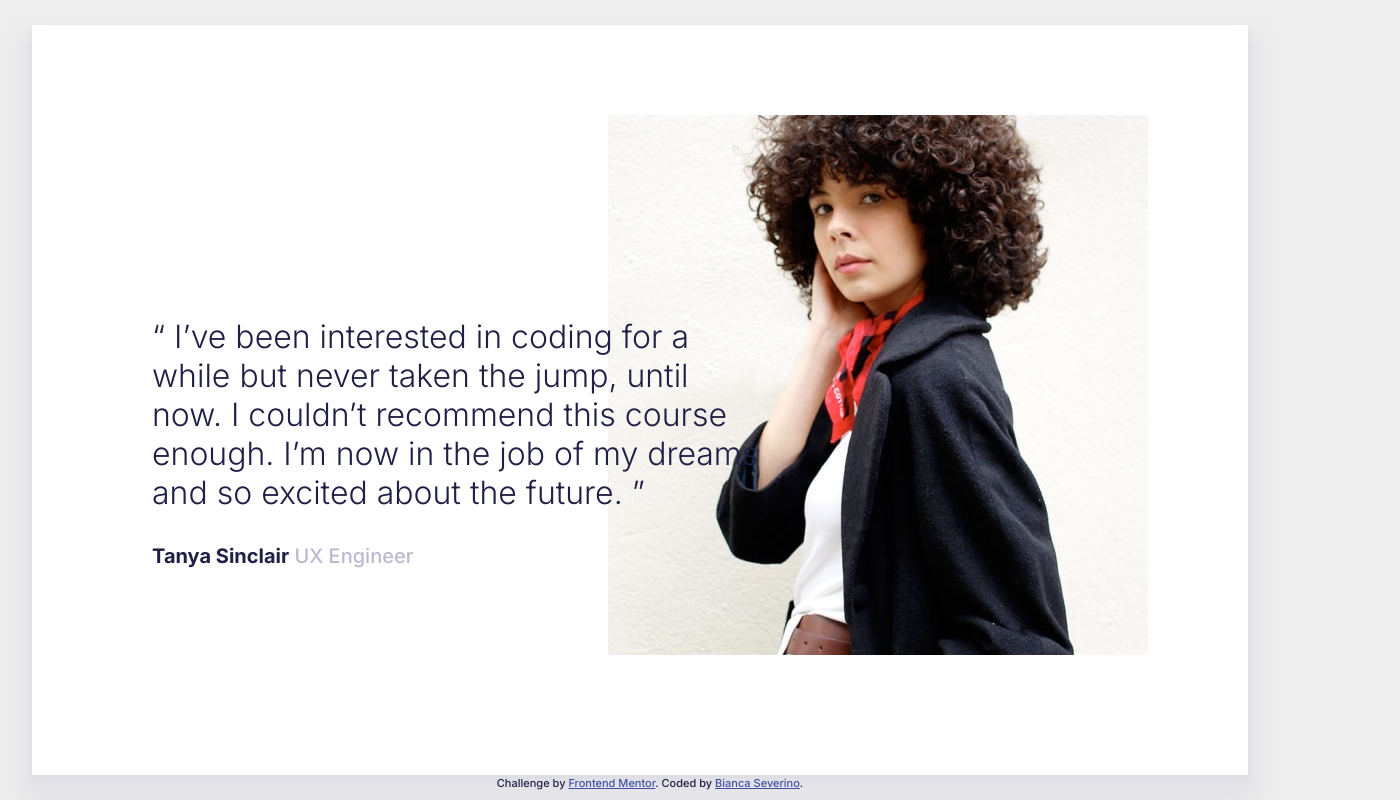
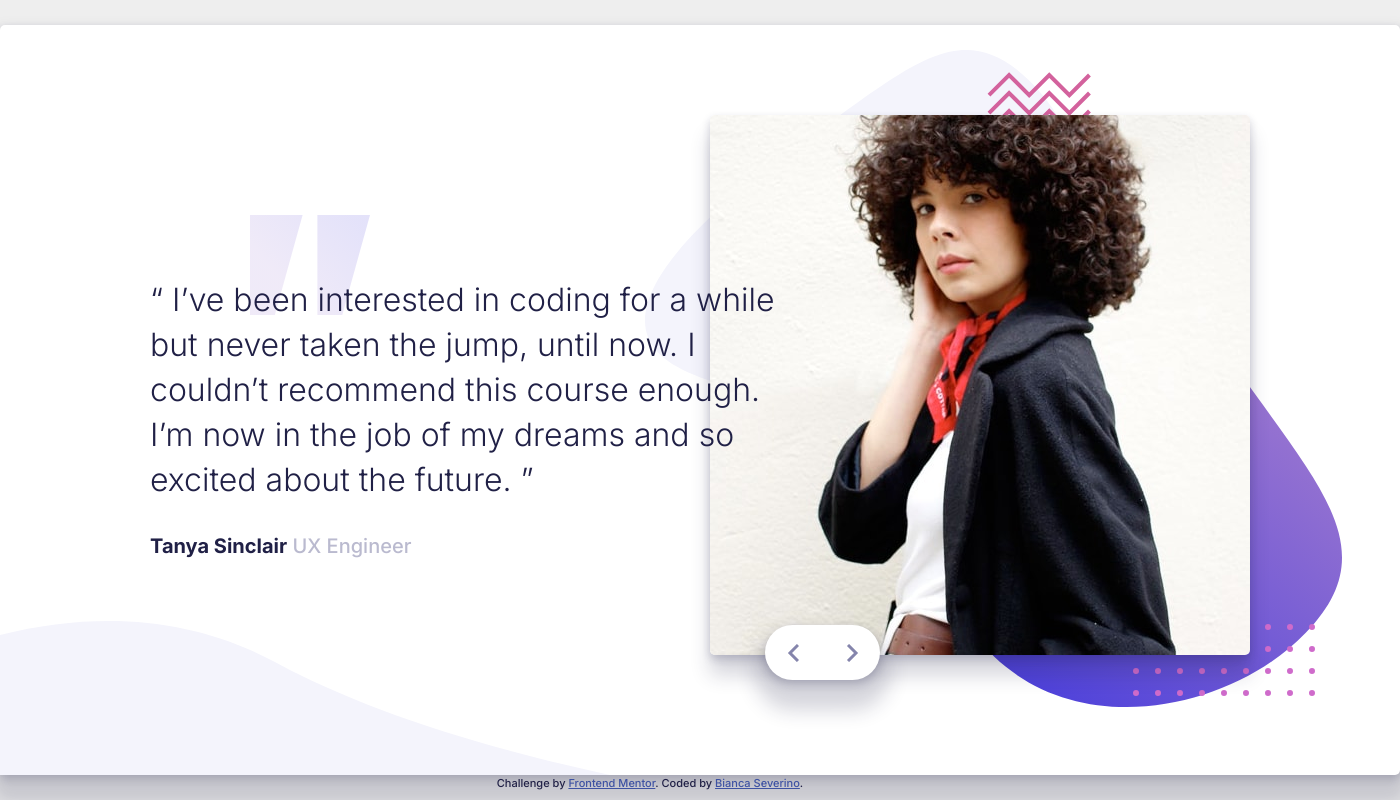
Before and after one commit to bseverino/coding-bootcamp-testimonials-slider, a plain HTML site: page index.html in a window 1280 px wide. Shown: the whole page, 1400 px wide, since content can reach past the window. Drawn offline with Linux system fonts and the light colour scheme.

Commit message:
Finished desktop styling and added click events

```diff
--- a/index.css
+++ b/index.css
@@ -16,25 +16,27 @@ body {
 }
 
 .slider {
-  width: 95%;
+  width: 1400px;
   height: 750px;
   margin: auto;
   position: relative;
+  border-radius: 5px;
   background: #fff;
-  box-shadow: 0 4px 8px 0 rgba(186, 186, 207, 0.2),
-    0 20px 20px 10px rgba(186, 186, 207, 0.19);
+  box-shadow: 0 4px 8px 0 rgba(32, 32, 70, 0.2),
+    0 20px 20px 10px rgba(32, 32, 70, 0.19);
 }
 
 blockquote {
-  width: 50%;
+  width: 45%;
   position: absolute;
-  top: 250px;
-  left: 80px;
+  top: 210px;
+  left: 110px;
   z-index: 3;
 }
 
 blockquote p {
   font-size: 3.2rem;
+  line-height: 4.5rem;
   font-weight: 300;
 }
 
@@ -50,8 +52,54 @@ blockquote footer strong {
 .portrait {
   position: absolute;
   top: 90px;
-  right: 100px;
+  right: 150px;
+  border-radius: 5px;
+  box-shadow: 0 4px 8px 0 rgba(32, 32, 70, 0.2),
+    0 20px 20px 0 rgba(32, 32, 70, 0.19);
   z-index: 2;
+}
+
+.btns {
+  position: absolute;
+  right: 520px;
+  bottom: 95px;
+  display: flex;
+  justify-content: space-between;
+  height: 55px;
+  width: 115px;
+  background: #fff;
+  border-radius: 30px;
+  box-shadow: 0 4px 8px 0 rgba(32, 32, 70, 0.2),
+    0 20px 20px 10px rgba(32, 32, 70, 0.19);
+  z-index: 3;
+}
+
+.btns div {
+  width: 48%;
+  display: flex;
+  justify-content: center;
+  align-items: center;
+}
+
+.btns div:hover {
+  cursor: pointer;
+}
+
+.bg {
+  position: absolute;
+  top: 25px;
+  right: 58px;
+}
+
+.curve {
+  position: absolute;
+  bottom: 0;
+}
+
+.quotes {
+  position: absolute;
+  top: 190px;
+  left: 250px;
 }
 
 .hidden {
--- a/index.html
+++ b/index.html
@@ -18,7 +18,7 @@
   </head>
   <body>
     <main class="slider">
-      <div class="slide">
+      <div class="slide slide1">
         <blockquote>
           <p>
             “ I’ve been interested in coding for a while but never taken the
@@ -33,7 +33,7 @@
           alt="Photo of Tanya Sinclair"
         />
       </div>
-      <div class="slide hidden">
+      <div class="slide slide2 hidden">
         <blockquote>
           <p>
             “ If you want to lay the best foundation possible I’d recommend
@@ -51,6 +51,17 @@
           alt="Photo of John Tarkpor"
         />
       </div>
+      <div class="btns">
+        <div onClick="back()">
+          <img src="images/icon-prev.svg" alt="Back button" />
+        </div>
+        <div onClick="next()">
+          <img src="images/icon-next.svg" alt="Next button" />
+        </div>
+      </div>
+      <img src="images/pattern-bg.svg" class="bg" alt="" />
+      <img src="images/pattern-curve.svg" class="curve" alt="" />
+      <img src="images/pattern-quotes.svg" class="quotes" alt="" />
     </main>
 
     <div class="attribution">
@@ -60,4 +71,5 @@
       >. Coded by <a href="https://bseverino.com">Bianca Severino</a>.
     </div>
   </body>
+  <script src="index.js"></script>
 </html>
--- /dev/null
+++ b/index.js
@@ -0,0 +1,25 @@
+let slideIndex = 0
+
+function next() {
+  let slides = document.getElementsByClassName('slide')
+  slides[slideIndex].classList.toggle('hidden')
+  if (slideIndex === slides.length - 1) {
+    slides[0].classList.toggle('hidden')
+    slideIndex = 0
+  } else {
+    slides[slideIndex + 1].classList.toggle('hidden')
+    slideIndex += 1
+  }
+}
+
+function back() {
+  let slides = document.getElementsByClassName('slide')
+  slides[slideIndex].classList.toggle('hidden')
+  if (slideIndex === 0) {
+    slides[slides.length - 1].classList.toggle('hidden')
+    slideIndex = slides.length - 1
+  } else {
+    slides[slideIndex - 1].classList.toggle('hidden')
+    slideIndex -= 1
+  }
+}
```
